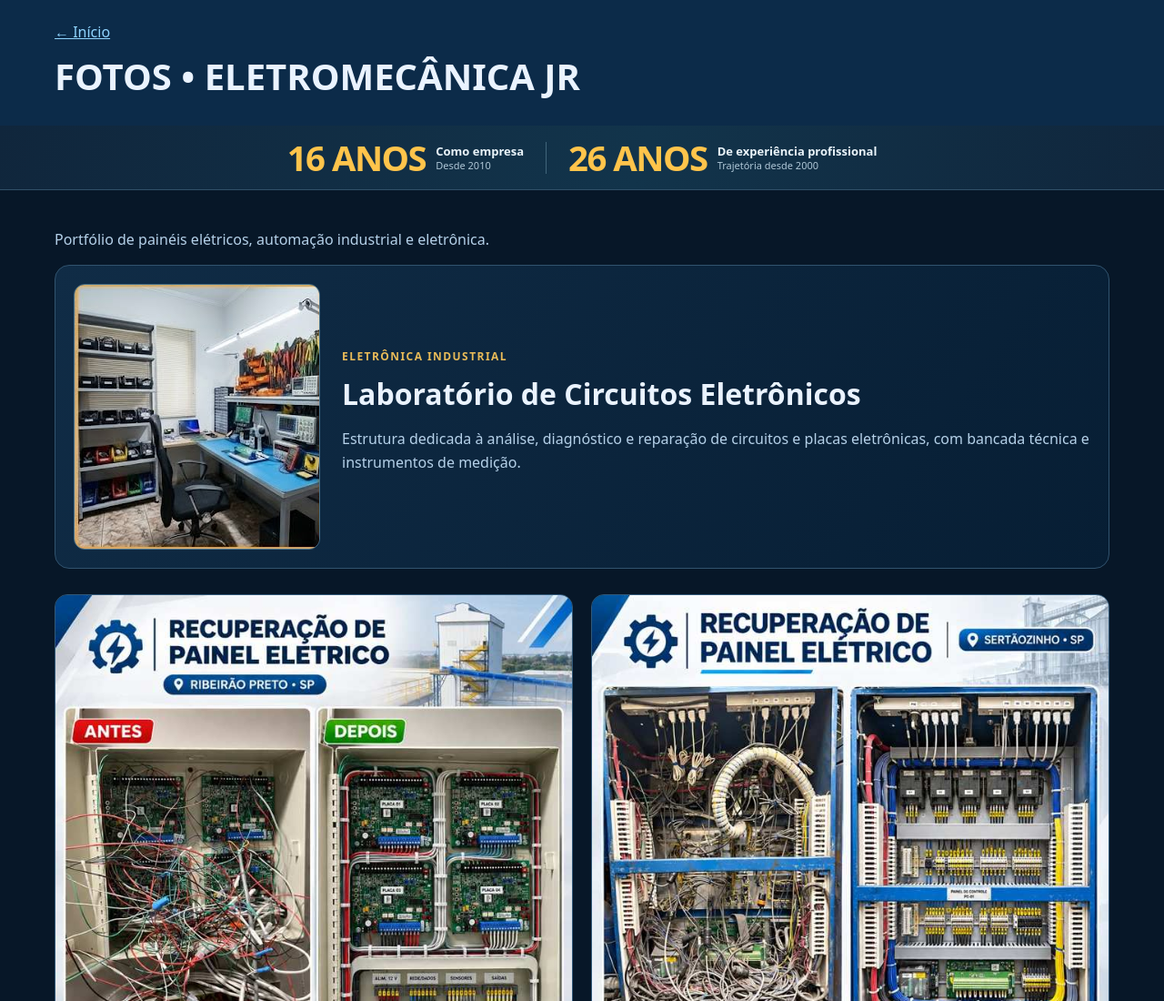
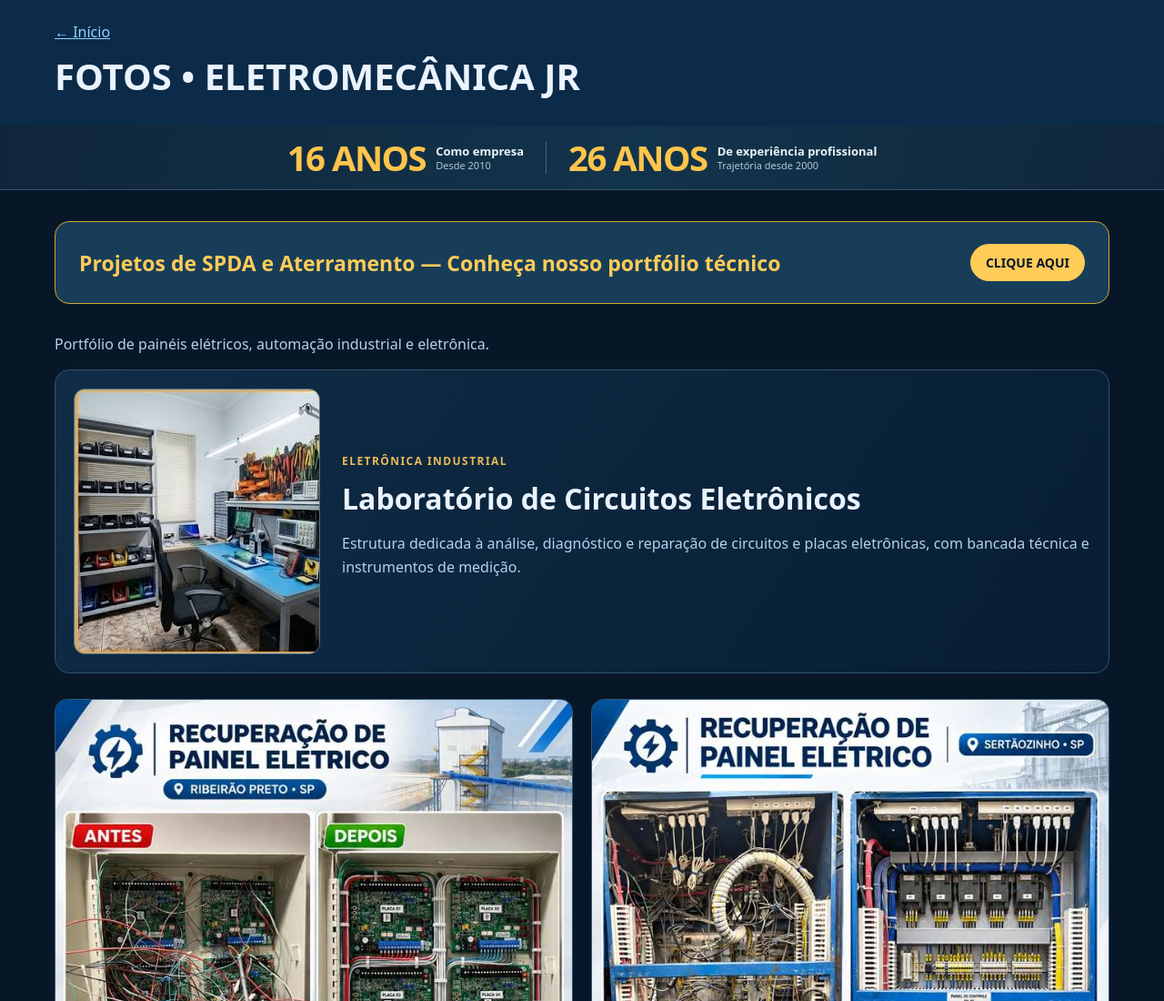
Before and after one commit to Eletromecanicajr/eletromecanica-jr-site, a plain HTML site: page fotos.html in a window 1280 px wide. Shown: the top 1100 px of the page at 91% size. Drawn offline with Linux system fonts and the light colour scheme.

Commit message:
Torna faixa SPDA integralmente clicável e destaca Clique aqui

```diff
--- a/fotos.html
+++ b/fotos.html
@@ -13,11 +13,18 @@
 .jr-credibilidade .jr-cred-desc small{font-size:11px;font-weight:500;color:#afc7d7}
 .jr-credibilidade .jr-cred-divider{height:35px;width:1px;background:#41657a}
 @media(max-width:600px){.jr-credibilidade .jr-cred-wrap{gap:10px;padding:12px 10px;flex-wrap:nowrap}.jr-credibilidade .jr-cred-item{gap:6px;flex:1;justify-content:center}.jr-credibilidade .jr-cred-num{font-size:clamp(21px,5.5vw,29px)}.jr-credibilidade .jr-cred-desc{font-size:clamp(10px,2.5vw,12px)}.jr-credibilidade .jr-cred-desc small{font-size:9px}.jr-credibilidade .jr-cred-divider{height:31px;flex:0 0 1px}}
+.spda-banner{display:flex;align-items:center;justify-content:space-between;gap:16px;flex-wrap:wrap;margin:8px 0 32px;padding:24px 26px;border:1px solid #d5a52c;border-radius:16px;background:#173d59;color:#ffcc58;text-decoration:none;cursor:pointer;transition:background .2s,box-shadow .2s,transform .2s}
+.spda-banner:hover,.spda-banner:focus-visible{background:#215376;box-shadow:0 0 0 3px rgba(255,196,75,.22);transform:translateY(-1px)}
+.spda-banner:focus-visible{outline:2px solid #ffcc58;outline-offset:3px}
+.spda-banner-title{font-size:clamp(17px,2vw,23px);font-weight:850;line-height:1.4}
+.spda-banner-action{display:inline-block;padding:10px 16px;border:1px solid #ffcc58;border-radius:999px;color:#071728;background:#ffcc58;font-weight:850;font-size:14px;white-space:nowrap}
+@media(max-width:600px){.spda-banner{padding:18px;gap:12px}.spda-banner-action{width:100%;text-align:center;box-sizing:border-box}}
 .foto-pendente{min-height:240px;display:grid;place-items:center;padding:18px;text-align:center;color:#b8cee1;background:#122d47;font-size:16px}</style>
 </head><body><header><a href="/">← Início</a><h1>FOTOS • ELETROMECÂNICA JR</h1></header>
 <div class="jr-credibilidade" aria-label="Trajetória e experiência da Eletromecânica JR"><div class="jr-cred-wrap"><div class="jr-cred-item"><strong class="jr-cred-num"><span data-jr-anos-empresa>16</span> ANOS</strong><span class="jr-cred-desc">Como empresa<small>Desde 2010</small></span></div><span class="jr-cred-divider" aria-hidden="true"></span><div class="jr-cred-item"><strong class="jr-cred-num"><span data-jr-anos-profissao>26</span> ANOS</strong><span class="jr-cred-desc">De experiência profissional<small>Trajetória desde 2000</small></span></div></div></div>
 
-<main><p class="lead">Portfólio de painéis elétricos, automação industrial e eletrônica.</p>
+<main><a class="spda-banner" href="spda.html" aria-label="Clique aqui para conhecer nosso portfólio técnico de SPDA e aterramento"><span class="spda-banner-title">Projetos de SPDA e Aterramento — Conheça nosso portfólio técnico</span><span class="spda-banner-action">CLIQUE AQUI</span></a>
+<p class="lead">Portfólio de painéis elétricos, automação industrial e eletrônica.</p>
 <section aria-label="Laboratório de circuitos eletrônicos" style="margin:0 0 28px;padding:20px;border:1px solid #31536e;border-radius:16px;background:linear-gradient(125deg,#102c46,#071e34);display:flex;align-items:center;gap:24px;flex-wrap:wrap">
   <img src="laboratorio-eletronica-jr.png" alt="Laboratório de circuitos eletrônicos da Eletromecânica JR, com bancada e instrumentos de medição" loading="eager" width="269" height="290" style="width:min(100%,269px);height:auto;border-radius:12px;object-fit:contain;border:1px solid #47718b">
   <div style="flex:1 1 260px"><span style="color:#e9bb58;font-size:12px;font-weight:800;letter-spacing:.12em">ELETRÔNICA INDUSTRIAL</span><h2 style="margin:10px 0;font-size:clamp(23px,3vw,32px)">Laboratório de Circuitos Eletrônicos</h2><p style="color:#b5d1e9;line-height:1.6">Estrutura dedicada à análise, diagnóstico e reparação de circuitos e placas eletrônicas, com bancada técnica e instrumentos de medição.</p></div>
```
